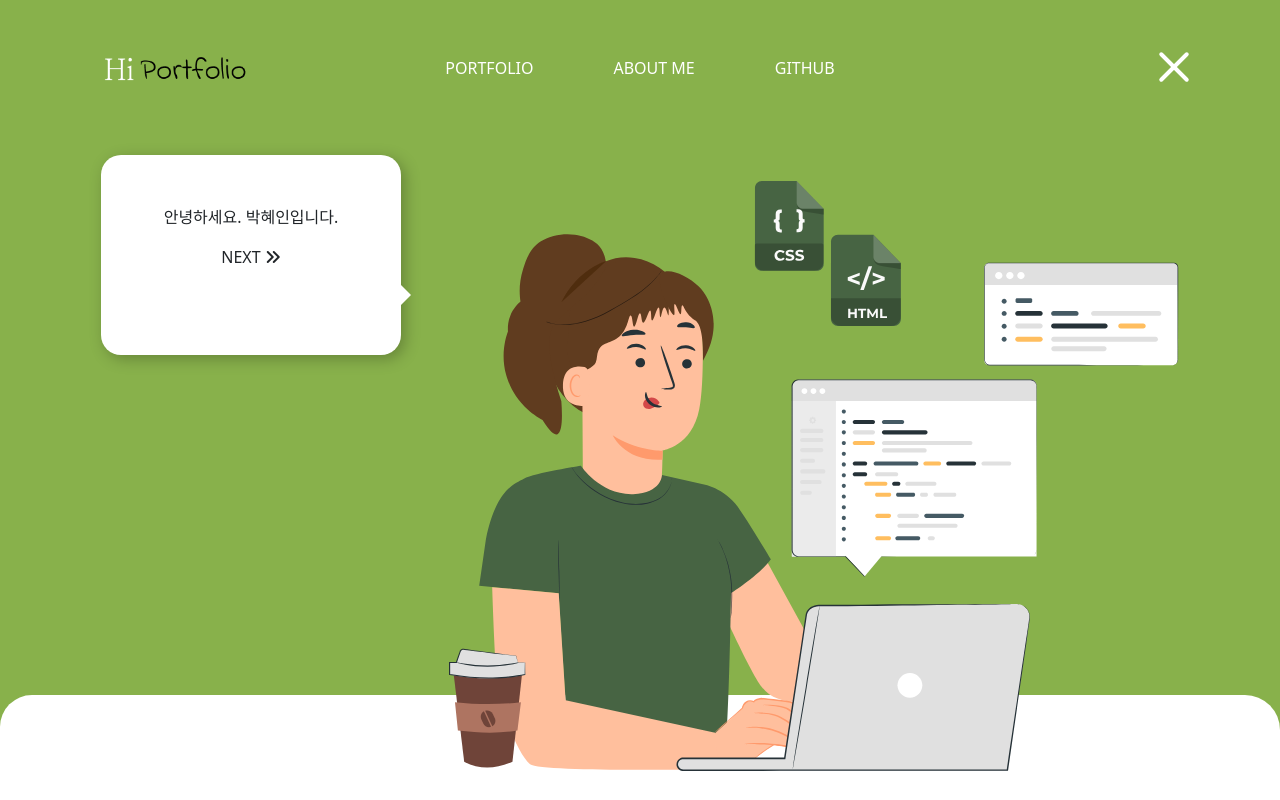
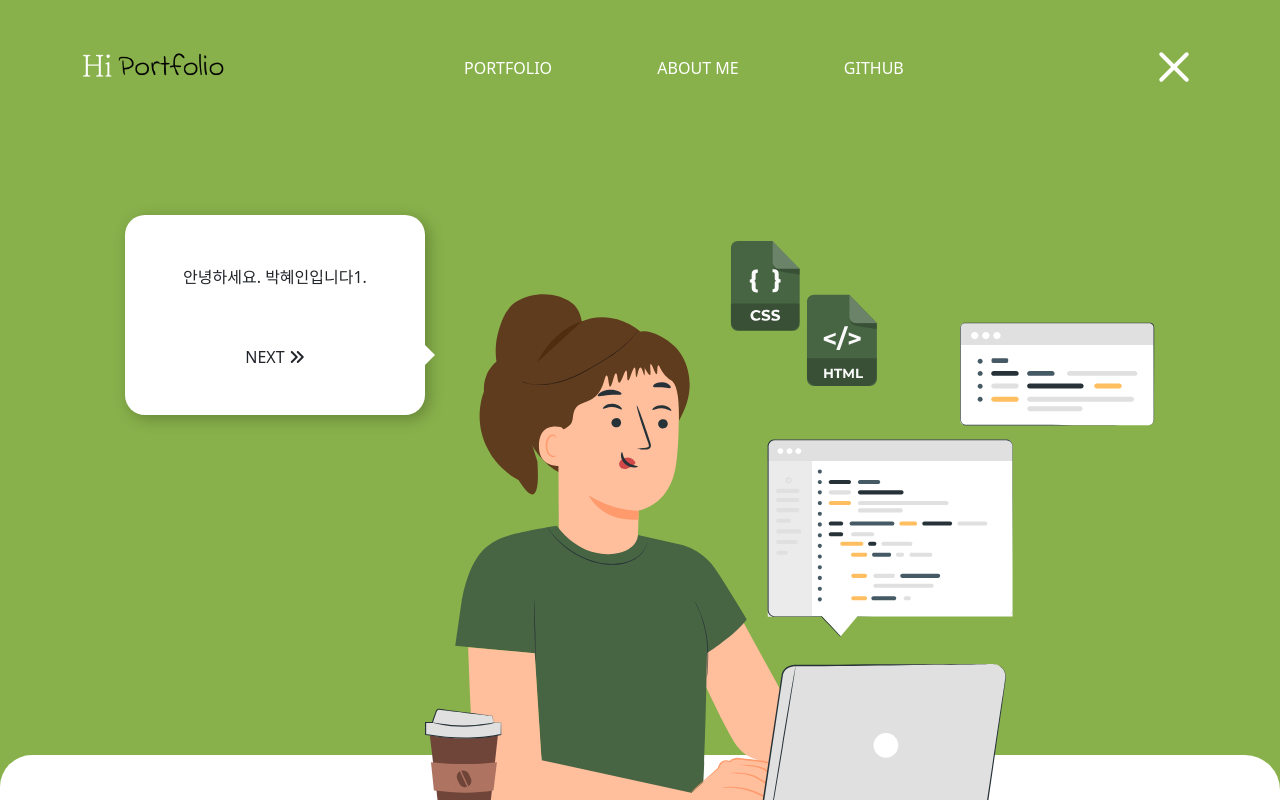
Before and after one commit to HYEIN-SEP/portfolio, a plain HTML site: page index.html in a window 1280 px wide. Both pictures are taken after a click on the link 1174 px from the left and 66 px from the top of the page. Shown: the top 800 px of the page. Drawn offline with nearby package versions, Linux system fonts and the light colour scheme.

Commit message:
[FIX]메뉴 수정, [ADD] 포트폴리오 html 추가

```diff
--- a/index.html
+++ b/index.html
@@ -4,7 +4,7 @@
 <head>
   <meta charset="UTF-8">
   <meta name="viewport" content="width=device-width, initial-scale=1.0">
-  <title>Document</title>
+  <title>HOME-Hi portfolio</title>
   <link rel="stylesheet" href="https://cdnjs.cloudflare.com/ajax/libs/bootstrap/5.3.2/css/bootstrap.min.css"
     integrity="sha512-b2QcS5SsA8tZodcDtGRELiGv5SaKSk1vDHDaQRda0htPYWZ6046lr3kJ5bAAQdpV2mmA/4v0wQF9MyU6/pDIAg=="
     crossorigin="anonymous" referrerpolicy="no-referrer" />
@@ -17,9 +17,15 @@
 
 <body>
   <header class="container">
-    <div class="logo_back d-flex justify-content-between">
     <div class="logo">
       <a href=""><img src="/images/LOGO_white.png" alt="로고"></a>
+    </div>
+    <div class="menu">
+      <ul>
+        <li><a href="/portfolio.html">PORTFOLIO</a></li>
+        <li><a href="">ABOUT ME</a></li>
+        <li><a href="https://github.com/HYEIN-SEP" target="_blank">GITHUB</a></li>
+      </ul>
     </div>
     <div class="menu_box">
       <a class="menu-trigger" href="#">
@@ -28,32 +34,24 @@
         <span></span>
       </a>
     </div>
-      <nav class="drop_menu">
-        <ul>
-          <li><a href="">PORTFOLIO</a></li>
-          <li><a href="">ABOUT ME</a></li>
-          <li><a href="https://github.com/HYEIN-SEP" target="_blank">GITHUB</a></li>
+    <!-- Inspiration: https://dribbble.com/shots/4397812-Click-Me -->
+  </header>
+  <main>
+    <div class="main_top container">
+      <div class="msg_box">
+        <ul class="msg d-flex">
+          <li>안녕하세요. 박혜인입니다1.</li>
+          <li>안녕하세요. 박혜인입니다2.</li>
+          <li>안녕하세요. 박혜인입니다3.</li>
+          <li>안녕하세요. 박혜인입니다4.</li>
         </ul>
-      </nav>
+        <span class="next">NEXT <i class="fa-solid fa-angles-right"></i></span>
       </div>
-    <div class="msg_wrap d-flex align-items-center justify-content-center gap-5">
-      <div class="msg_box">
-        <div class="msg_1">
-          <p>안녕하세요. 박혜인입니다.</p>
-          <span>NEXT <i class="fa-solid fa-angles-right"></i></span>
-        </div>
-      </div>
-      <div class="main_top">
+      <div class="top_img">
         <img src="/images/me.svg" alt="">
       </div>
     </div>
-    <!-- Inspiration: https://dribbble.com/shots/4397812-Click-Me -->
-
-  </header>
     <div class="white_back">
-
-    <div class="">
-      <main>
       <div class="main_portfolio pd_1 container">
         <div class="pf_tab_icon">
           <h5 class="mb-3">포트폴리오</h5>
@@ -227,8 +225,8 @@
           </div>
         </div>
       </div>
+    </div>
   </main>
-    </div>
   <footer>
     <div class="container f_cont">
       <h2>안녕하세요. 박혜인입니다.</h2>
@@ -238,12 +236,11 @@
           reiciendis! Ullam, enim.</p>
       </div>
       <div class="footerBtn">
-          <a href="">contact me</a>
-          <a href="">자기소개서 다운로드</a>
+        <a href=""><span>contact me</span></a>
+        <a href=""><span>자기소개서 다운로드</span></a>
       </div>
     </div>
   </footer>
-  </div>
 
   <script src="https://cdnjs.cloudflare.com/ajax/libs/jquery/3.7.1/jquery.min.js"
     integrity="sha512-v2CJ7UaYy4JwqLDIrZUI/4hqeoQieOmAZNXBeQyjo21dadnwR+8ZaIJVT8EE2iyI61OV8e6M8PP2/4hpQINQ/g=="
--- a/main.css
+++ b/main.css
@@ -15,7 +15,6 @@ body {
 }
 
 .white_back {
-  margin-top: calc(100vh - 200px);
   width: 100%;
   height: 100%;
   background-color: #FFF;
@@ -45,50 +44,46 @@ header {
   width: 100%;
   height: 55px;
   margin-top: 40px;
+  display: flex;
+  justify-content: space-between;
+  align-items: center;
 }
 
-.logo {
-  height: 100%;
-  margin-left: 2%;
-}
-
-.logo a img {
+.logo img {
   height: 45px;
-  transform: translateY(19%);
 }
 
 .menu_box {
   width: 55px;
   height: 55px;
-  float: right;
 }
 
-nav {
+.menu {
   position: absolute;
   top: 0;
   right: -100%;
   width: 100%;
-  height: 100%;
+  height: 55px;
   transition: 1s;
-  /* z-index: 1; */
 }
 
-nav ul {
+.menu ul {
   height: 100%;
   display: flex;
-  gap: 80px;
+  gap: 10%;
   justify-content: center;
   align-items: center;
-  padding-left: 0;
+  padding-left: 87.7px;
 }
 
-nav ul li a {
+.menu ul li a {
   color: #FFF;
 }
 
-nav.active {
+.menu.active {
   right: 0;
 }
+
 
 /* button animation */
 .menu-trigger {
@@ -144,9 +139,13 @@ nav.active {
 
 
 /* maintop */
-.msg_wrap {
+.main_top {
   width: 100%;
   height: calc(100vh - 200px);
+  display: flex;
+  justify-content: center;
+  align-items: center;
+
 }
 
 .msg_box {
@@ -155,14 +154,48 @@ nav.active {
   height: 200px;
   background-color: #FFF;
   border-radius: 20px;
-  padding: 50px;
+  box-shadow: 4px 4px 15px rgba(0, 0, 0, 0.25);
+  /* overflow: hidden; */
   transform: translateY(-140px);
-  box-shadow: 4px 4px 15px rgba(0, 0, 0, 0.25);
-  ;
+  padding-top: 50px;
+}
+
+.msg_box::after {
+  content: '';
+  position: absolute;
+  right: -20px;
+  bottom: 50px;
+  border-top: 10px solid transparent;
+  border-right: 10px solid transparent;
+  border-bottom: 10px solid transparent;
+  border-left: 10px solid #fff;
+}
+
+.msg{
+  /* position: absolute; */
+  left: 0;
+  top: 0;
+  height: 80px;
+  width: 100%;
+  margin: 0 auto;
+  padding-left: 0;
+  overflow: hidden;
+  flex-wrap: wrap;
+
+}
+
+.msg li{
+  /* position: absolute; */
+  width: 100%;
+  height: 100%;
+}
+
+.next{
+  cursor: pointer;
 }
 
 .main_portfolio {
-  height: 100vh;
+  padding: 180px 0;
 }
 
 .pf_des {
@@ -186,30 +219,15 @@ nav.active {
   display: block
 }
 
-
-.msg_box::after {
-  content: '';
-  position: absolute;
-  right: -20px;
-  bottom: 50px;
-  border-top: 10px solid transparent;
-  border-right: 10px solid transparent;
-  border-bottom: 10px solid transparent;
-  border-left: 10px solid #fff;
-}
-
-.main_top {
+.top_img img {
+  width: 730px;
   transform: translateY(81px);
-}
-
-.main_top img {
-  width: 730px;
   /* transform: translate(190px, 160px); */
 }
 
-object svg {
+/* object svg {
   fill: #88B14B;
-}
+} */
 
 .main_title {
   top: 50%;
@@ -320,20 +338,22 @@ footer {
   text-align: center;
 }
 
-.footerBtn a {
-  width: 300px;
+.footerBtn span{
+  display: inline-block;
+  width: 200px;
   height: 50px;
   border: 2px solid #fff;
-  border-radius: 50px;
-  padding: 5px 20px;
   color: #FFF;
-  font-weight: 600;
-  line-height: 50px;
+  line-height: 46px;
+  vertical-align: middle;
+
 }
 
-
-
-.footerBtn a:hover {
+.footerBtn span:hover {
   background-color: #FFF;
   color: #88B14B
 }
+
+.footerBtn a:first-child{
+  margin-right:30px;
+}
--- a/main.js
+++ b/main.js
@@ -6,7 +6,7 @@ burger.each(function (index) {
   $this.on('click', function (e) {
     e.preventDefault();
     $(this).toggleClass('active-' + (index + 1));
-    $('nav').toggleClass('active');
+    $('.menu').toggleClass('active');
   })
 })
 
@@ -29,3 +29,8 @@ $('.pf_icon').click(function () {
   $('#pf_cont_' + idx).addClass('active');
   $('#pf_cont_' + idx).siblings().removeClass('active');
 })
+
+
+$('.next').click(function(){
+
+})
```
Also changed, not shown: portfolio.html (added, +67 -0 lines). Lines whose indentation alone changed are shown as unchanged.
